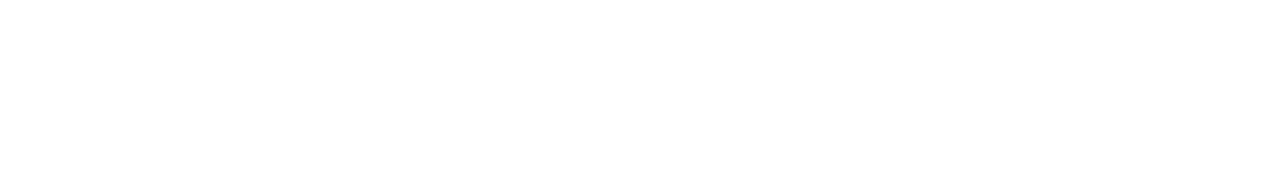
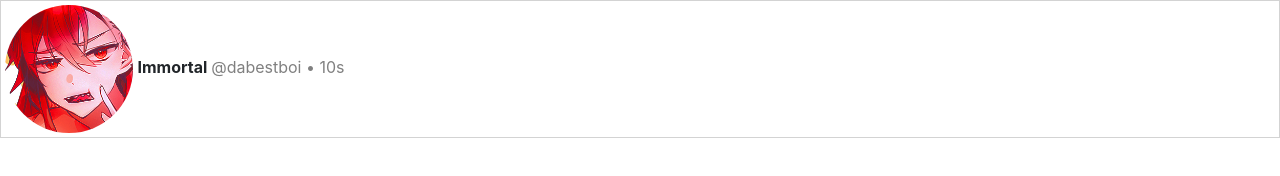
Before and after one commit to inah1229/test, a plain HTML site: page bootstrap/index.html in a window 1280 px wide. Drawn offline with Linux system fonts and the light colour scheme.

Commit message:
Made progress in the code of tweet

```diff
--- a/bootstrap/css/style.css
+++ b/bootstrap/css/style.css
@@ -2,6 +2,7 @@
 	border-radius: 50%;
 	height: 100%;
 	width: 10vw;
+	display: inline-block;
 }
 
 .navbar-top {
@@ -36,3 +37,32 @@
 	width: 10vw;
 	display: inline-block;
 }
+
+.feed {
+	list-style: none;
+	padding: 0;
+}
+
+.tweet{
+	border: solid 1px;
+	border-color: lightgray;
+	margin: 0;
+	padding: 0;
+}
+
+.tweet-elements{
+	margin: 2px;
+	padding: 2px;
+}
+
+.tweet-header{
+	display: inline-block;
+}
+
+.username{
+	font-weight: bold;
+}
+
+.gray{
+	color: gray;
+}
--- a/bootstrap/index.html
+++ b/bootstrap/index.html
@@ -15,6 +15,26 @@
 				<img class="icons-pref" src="img/pref-icon.png" alt="">
 			</a>
 		</nav>
+
+		<section> <!--tweet feed-->
+			<ul class="feed">
+				<li class="tweet">
+					<article class="tweet-elements">
+						<img class="profile" src="img/matchimmortal.png">
+						<header class="tweet-header">
+							<span class="username">
+								Immortal
+							</span>
+							<span class="gray">
+								@dabestboi 	•
+							</span>
+							<time class = "gray" datetime=""> 10s </time>
+						</header>
+					</article>
+				</li>
+			</ul>
+		</section>
+
 		<nav class="navbar fixed-bottom navbar-bottom">
 			<a href="#">
 				<span>
```
Also changed, not shown: bootstrap/img/ain.png (added), bootstrap/img/matchimmortal.png (added), bootstrap/img/matchmetamorphy.png (added).
